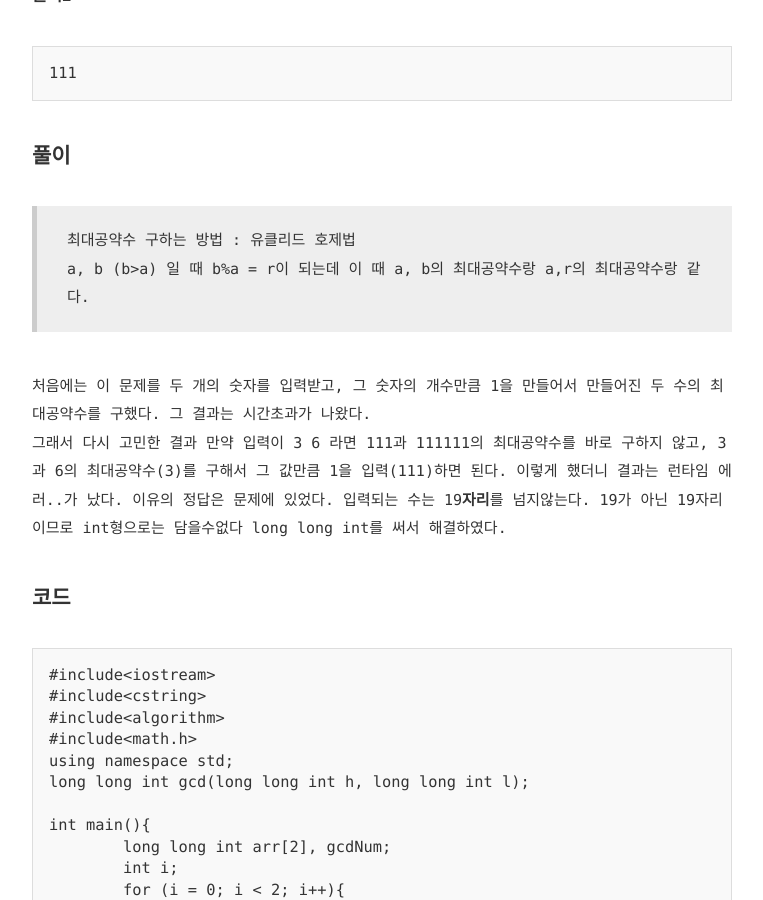
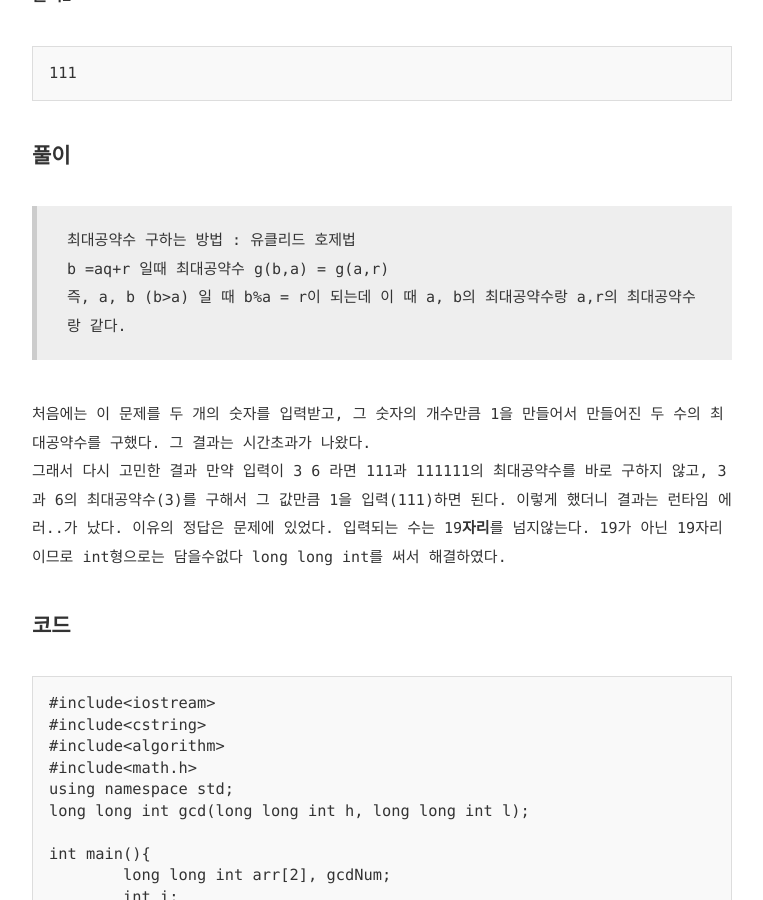
Before and after one commit to ruddls00114/1DP, a Jekyll site: the page built from _posts/2018-04-19-[algorithm]-최대공약수.md, in a window 1280 px wide and 900 px high, scrolled down 1555 px. Shown: the whole window, without its empty margins (258-1021 px from the left). Built offline with Jekyll 4.4.1, drawn with Linux system fonts in a browser that asks for light colours.

Commit message:
최대공약수

```diff
--- a/_posts/2018-04-19-[algorithm]-최대공약수.md
+++ b/_posts/2018-04-19-[algorithm]-최대공약수.md
@@ -49,7 +49,8 @@
 
 ## 풀이 ##
 >최대공약수 구하는 방법 : 유클리드 호제법
->a, b (b>a) 일 때 b%a = r이 되는데 이 때 a, b의 최대공약수랑 a,r의 최대공약수랑 같다.
+>b =aq+r 일때 최대공약수 g(b,a) = g(a,r)
+>즉, a, b (b>a) 일 때 b%a = r이 되는데 이 때 a, b의 최대공약수랑 a,r의 최대공약수랑 같다.
 
 
  처음에는 이 문제를 두 개의 숫자를 입력받고, 그 숫자의 개수만큼 1을 만들어서 만들어진 두 수의 최대공약수를 구했다. 그 결과는 시간초과가 나왔다.
```
